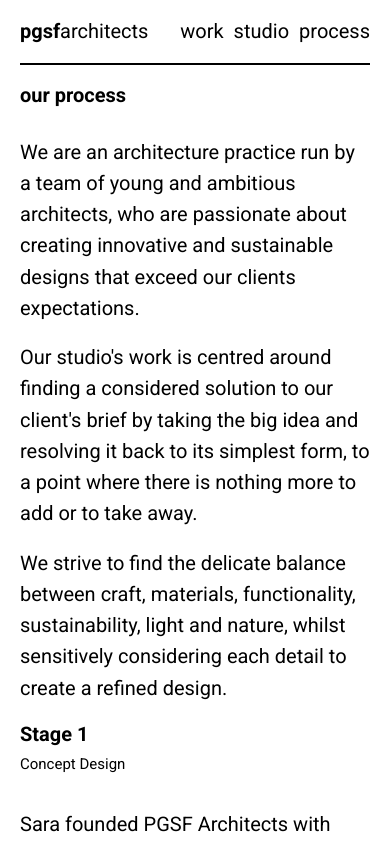
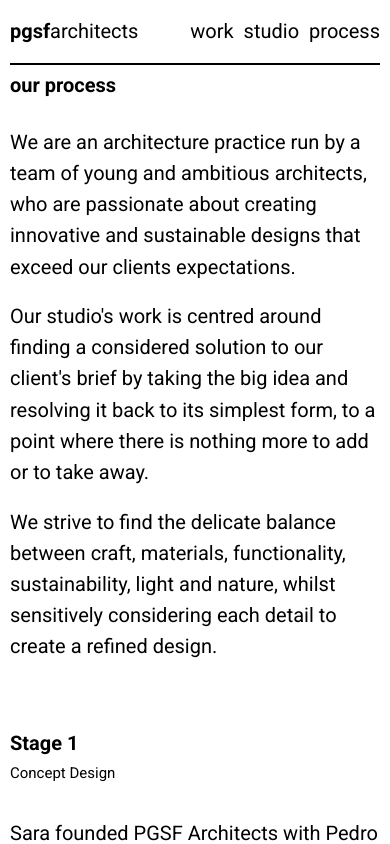
Before and after one commit to pedrobarbeitos/pgsfwebsite_v2, a Next.js app: page /process in a window 390 px wide. Shown: the top 844 px of the page. Built offline with nearby package versions, Linux system fonts and the light colour scheme; no server answers.

Commit message:
mobile paddings updated

```diff
--- a/src/app/components/GalleryProcess/GalleryProcess.scss
+++ b/src/app/components/GalleryProcess/GalleryProcess.scss
@@ -47,7 +47,7 @@
   .galleryProcess {
     width: 100%;
     height: auto;
-    gap: 20px;
+    gap: 30px;
     max-height: none;
     flex-wrap: wrap;
     overflow-y: auto;
--- a/src/app/components/GalleryWorks/Gallery.scss
+++ b/src/app/components/GalleryWorks/Gallery.scss
@@ -61,3 +61,9 @@
     flex-shrink: 1;
   }
 }
+
+@media only screen and (max-width: 600px) {
+  .galleryContainer {
+    gap: 10px;
+  }
+}
--- a/src/app/components/Navbar/navbar.scss
+++ b/src/app/components/Navbar/navbar.scss
@@ -27,3 +27,9 @@
   gap: 10px;
   font-size: inherit;
 }
+
+@media only screen and (max-width: 600px) {
+  .navbar {
+    margin-bottom: 10px;
+  }
+}
--- a/src/app/components/TextCard/TextCard.scss
+++ b/src/app/components/TextCard/TextCard.scss
@@ -16,6 +16,7 @@
     flex-wrap: wrap;
     flex-shrink: 1;
     margin-right: 0px;
+    margin-bottom: 40px;
   }
 }
 
--- a/src/styles/globals.scss
+++ b/src/styles/globals.scss
@@ -87,3 +87,10 @@
     height: auto;
   }
 }
+
+@media only screen and (max-width: 600px) {
+  body {
+    margin-right: 10px;
+    margin-left: 10px;
+  }
+}
```
